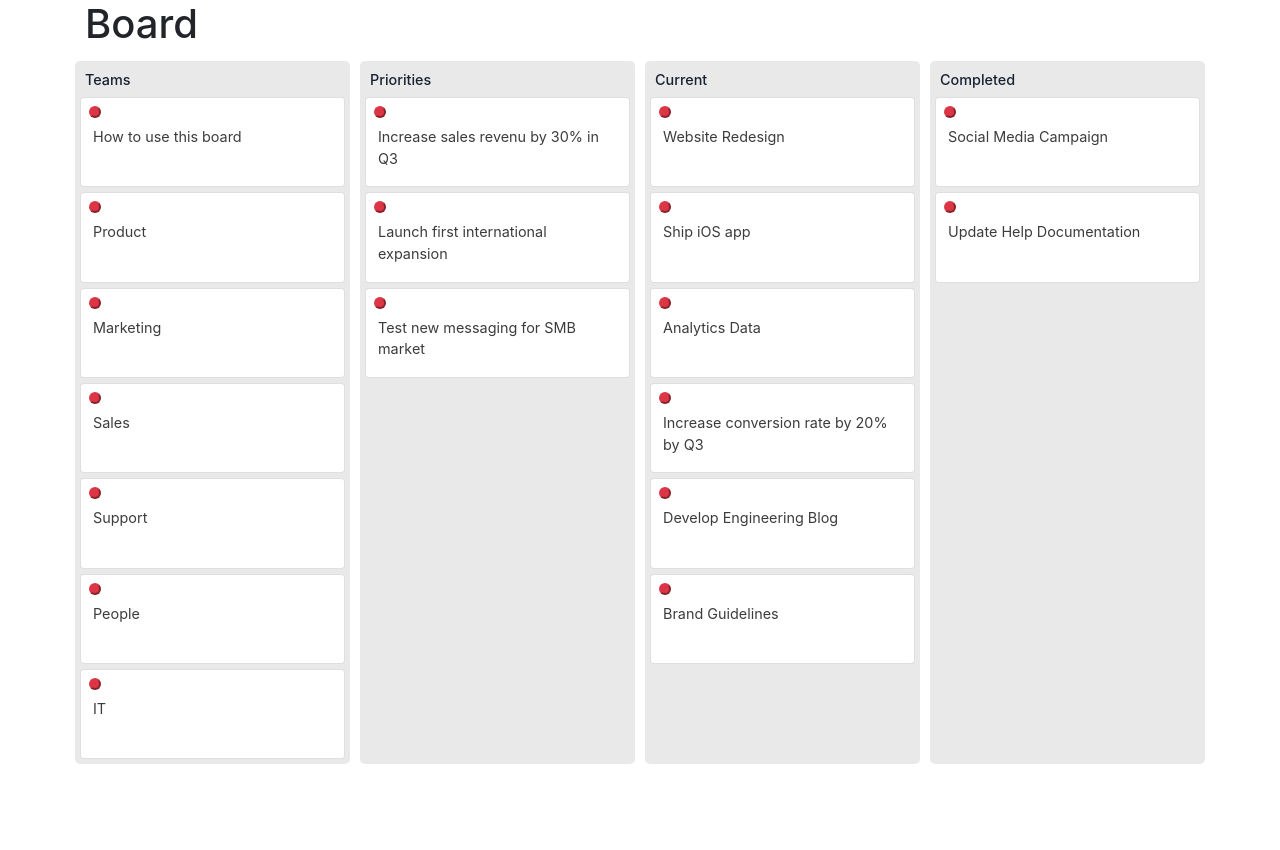
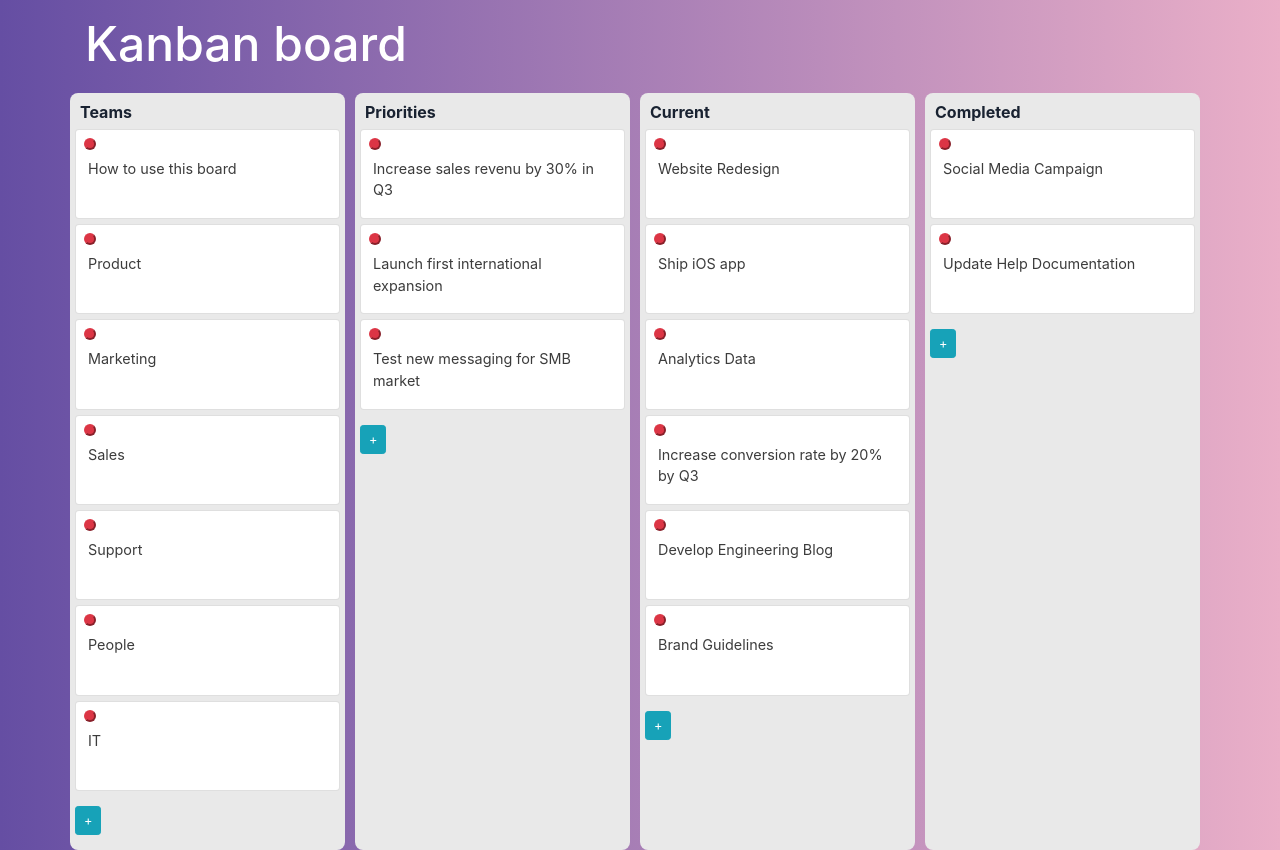
Before and after one commit to loicsay/kanban-board, a React (Create React App) app: page / in a window 1280 px wide. Before the commit the page ends 800 px from the top, so only its background shows below. Built offline with nearby package versions, Linux system fonts and the light colour scheme.

Commit message:
the interface has been improved

```diff
--- a/src/components/board.jsx
+++ b/src/components/board.jsx
@@ -50,7 +50,7 @@ class Board extends Component {
     return (
       <React.Fragment>
         <div className="container">
-          <h1>Board</h1>
+          <h1>Kanban board</h1>
           <div className="row">
             {this.state.lists.map(list => (
               <List
--- a/src/components/list.jsx
+++ b/src/components/list.jsx
@@ -7,7 +7,6 @@ class List extends Component {
       card => card.list === this.props.name
     );
     return (
-      <>
       <div className="col-sm">
         <h4>{this.props.name}</h4>
         {filtered_cards.map(card => (
@@ -19,8 +18,10 @@ class List extends Component {
             onEdit={this.props.onEdit}
           />
         ))}
+        <button type="button" className="btn btn-info btn-sm">
+          +
+        </button>
       </div>
-      </>
     );
   }
 }
--- a/src/index.css
+++ b/src/index.css
@@ -6,6 +6,17 @@ body {
     sans-serif;
   -webkit-font-smoothing: antialiased;
   -moz-osx-font-smoothing: grayscale;
+  background: #654ea3; /* fallback for old browsers */
+  background: -webkit-linear-gradient(
+    to right,
+    #eaafc8,
+    #654ea3
+  ); /* Chrome 10-25, Safari 5.1-6 */
+  background: linear-gradient(
+    to left,
+    #eaafc8,
+    #654ea3
+  ); /* W3C, IE 10+/ Edge, Firefox 16+, Chrome 26+, Opera 12+, Safari 7+ */
 }
 
 code {
@@ -13,10 +24,18 @@ code {
     monospace;
 }
 
+h1 {
+  color: white;
+  font-weight: 500;
+  font-size: 3rem;
+  margin-top: 15px;
+  margin-bottom: 20px;
+}
+
 h4 {
   height: 18px;
-  font-weight: 500;
-  font-size: 0.9rem;
+  font-weight: 700;
+  font-size: 1rem;
   padding-left: 5px;
   overflow: auto;
   color: #192231;
@@ -36,11 +55,9 @@ textarea {
 }
 
 .col-sm {
+  margin-right: 10px;
   background-color: #e9e9e9;
-  border-style: solid;
-  border-color: white;
-  border-radius: 10px;
-  border-width: 5px;
+  border-radius: 8px;
   padding: 10px 5px 0 5px;
 }
 
@@ -58,6 +75,12 @@ textarea {
   background-color: red;
 }
 
+.btn.btn-info.btn-sm {
+  font-size: 0.8rem;
+  margin-top: 10px;
+  margin-bottom: 15px;
+}
+
 .form-group {
   margin: 0;
   font-size: 0.8rem;
@@ -68,7 +91,7 @@ textarea {
 }
 
 .form-control {
-  color: #3C3C3C;
+  color: #3c3c3c;
   font-size: 0.9rem;
   padding: 8px 4px 4px 4px;
   display: inline-block;
```
Lines whose indentation alone changed are shown as unchanged.
